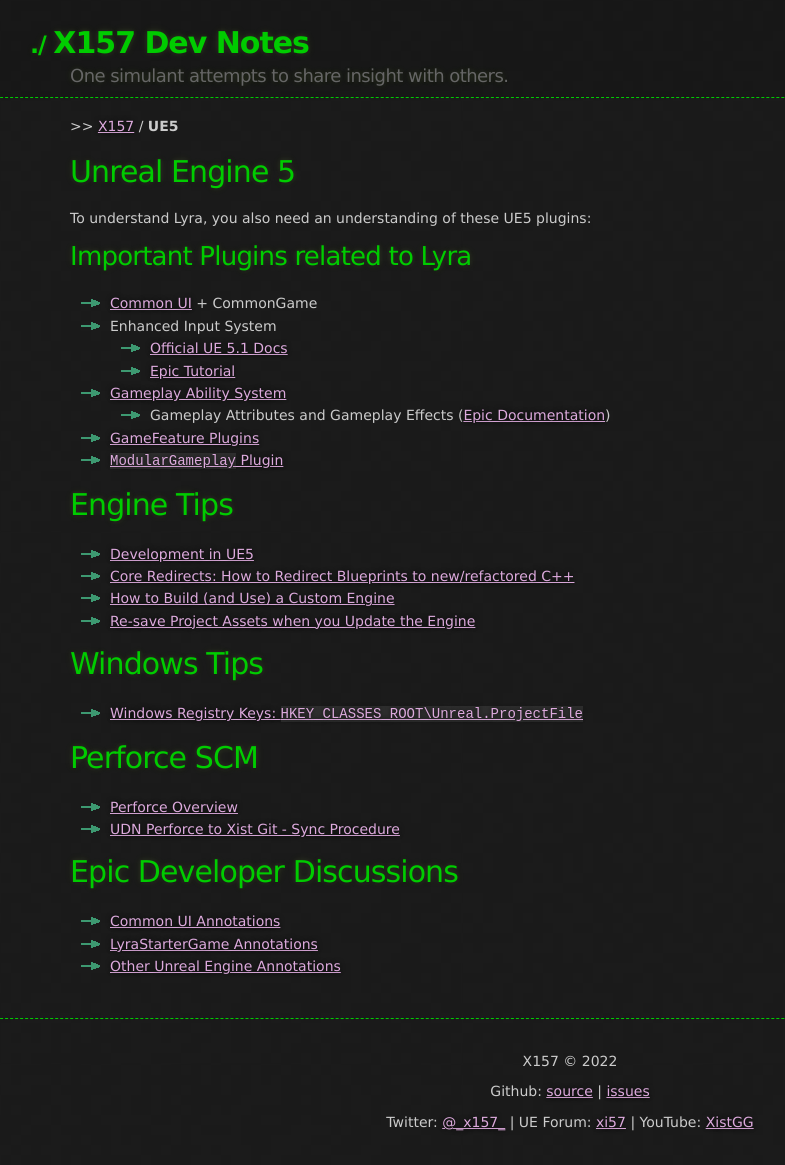
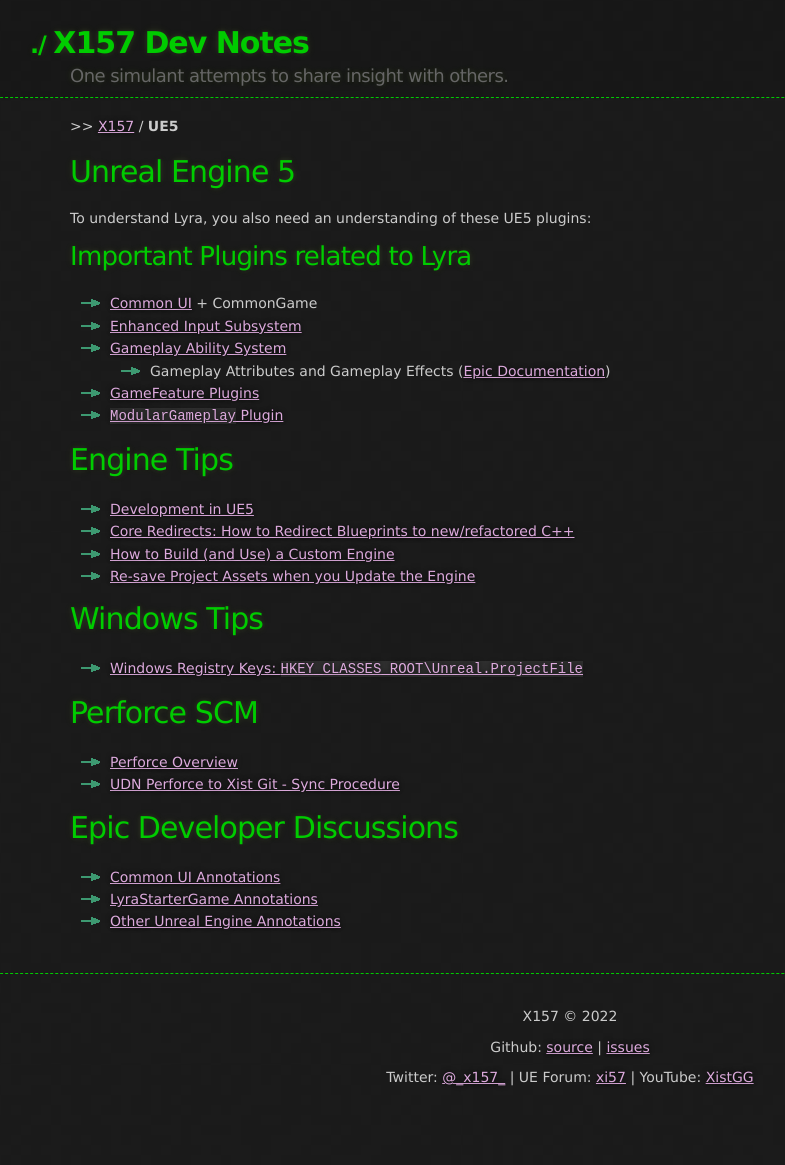
Before and after one commit to x157/x157.github.io, a Jekyll site: the page built from UE5/index.md, in a window 1280 px wide. Shown: the whole page, without its empty margins (70-855 px from the left). Built offline with Jekyll 4.4.1, drawn with Linux system fonts in a browser that asks for light colours; after the commit the page ends 1120 px from its top, so only the background shows below that.

Commit message:
Link /UE5/EnhancedInput/

```diff
--- a/UE5/index.md
+++ b/UE5/index.md
@@ -12,9 +12,7 @@
 ## Important Plugins related to Lyra
 
 - [Common UI](/UE5/CommonUI/) + CommonGame
-- Enhanced Input System
-  - [Official UE 5.1 Docs](https://docs.unrealengine.com/5.1/en-US/enhanced-input-in-unreal-engine/)
-  - [Epic Tutorial](https://dev.epicgames.com/community/learning/tutorials/eD13/unreal-engine-enhanced-input-in-ue5)
+- [Enhanced Input Subsystem](/UE5/EnhancedInput/)
 - [Gameplay Ability System](/UE5/GameplayAbilitySystem/)
   - Gameplay Attributes and Gameplay Effects ([Epic Documentation](https://docs.unrealengine.com/5.0/en-US/gameplay-attributes-and-gameplay-effects-for-the-gameplay-ability-system-in-unreal-engine/))
 - [GameFeature Plugins](/UE5/GameFeatures/)
```
Also changed, not shown: index.md (+1 -1 lines).
